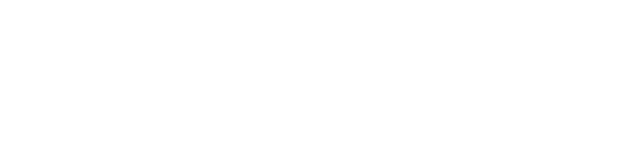
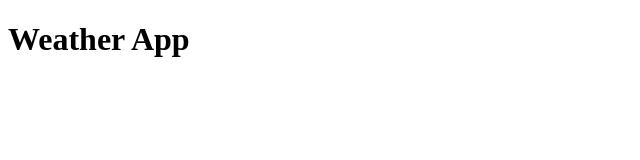
Before and after one commit to cynthiamena/Weather-App-Project-updated, a plain HTML site: page index.html in a window 1280 px wide. Shown: the whole page, without its empty margins (0-640 px from the left). Drawn offline with Linux system fonts and the light colour scheme.

Commit message:
Update index.html

```diff
--- a/index.html
+++ b/index.html
@@ -7,6 +7,8 @@
     <title>Weather App</title>
 </head>
 <body>
-
+    <h1>
+        Weather App
+    </h1>
 </body>
 </html>
```
